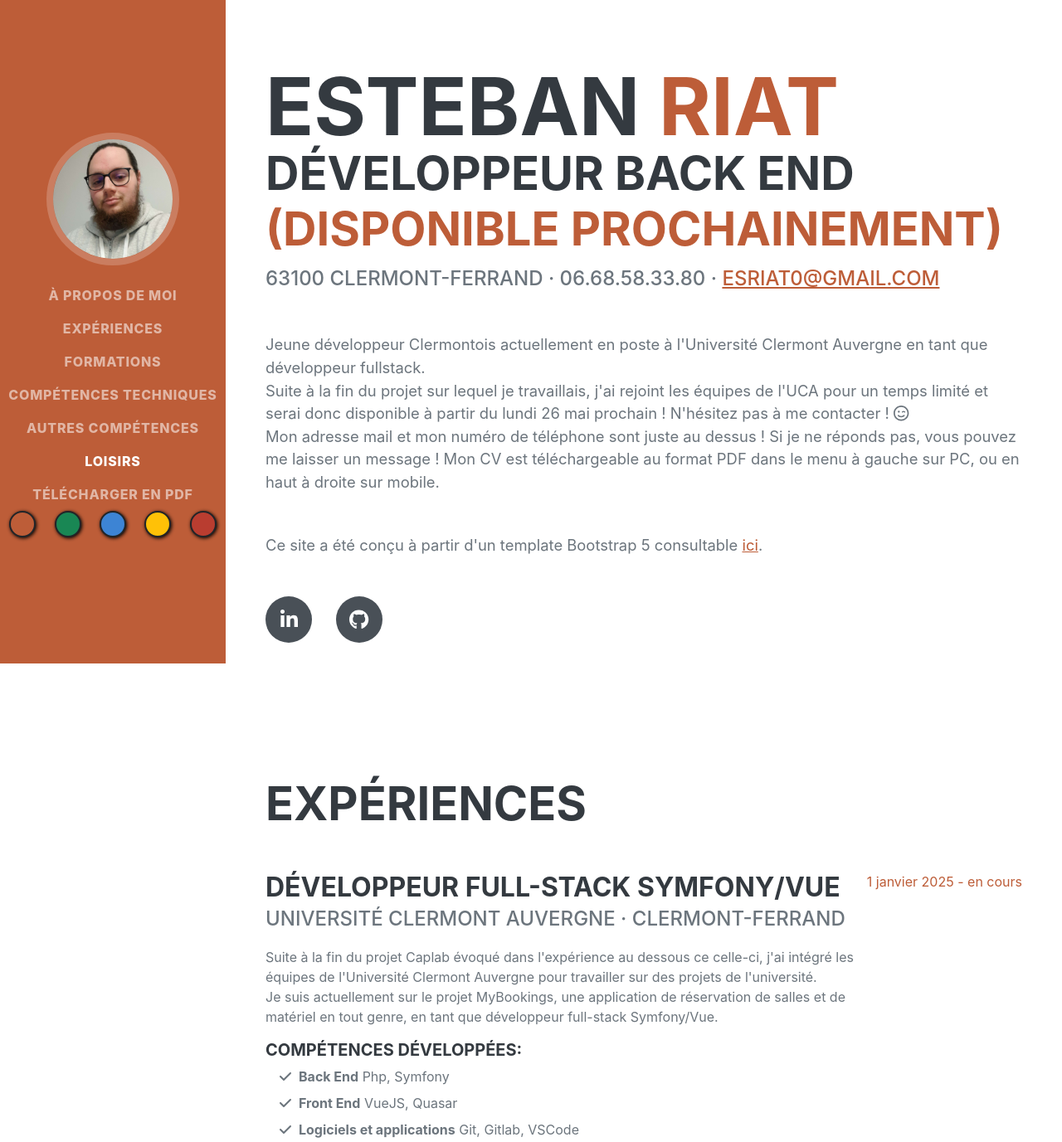
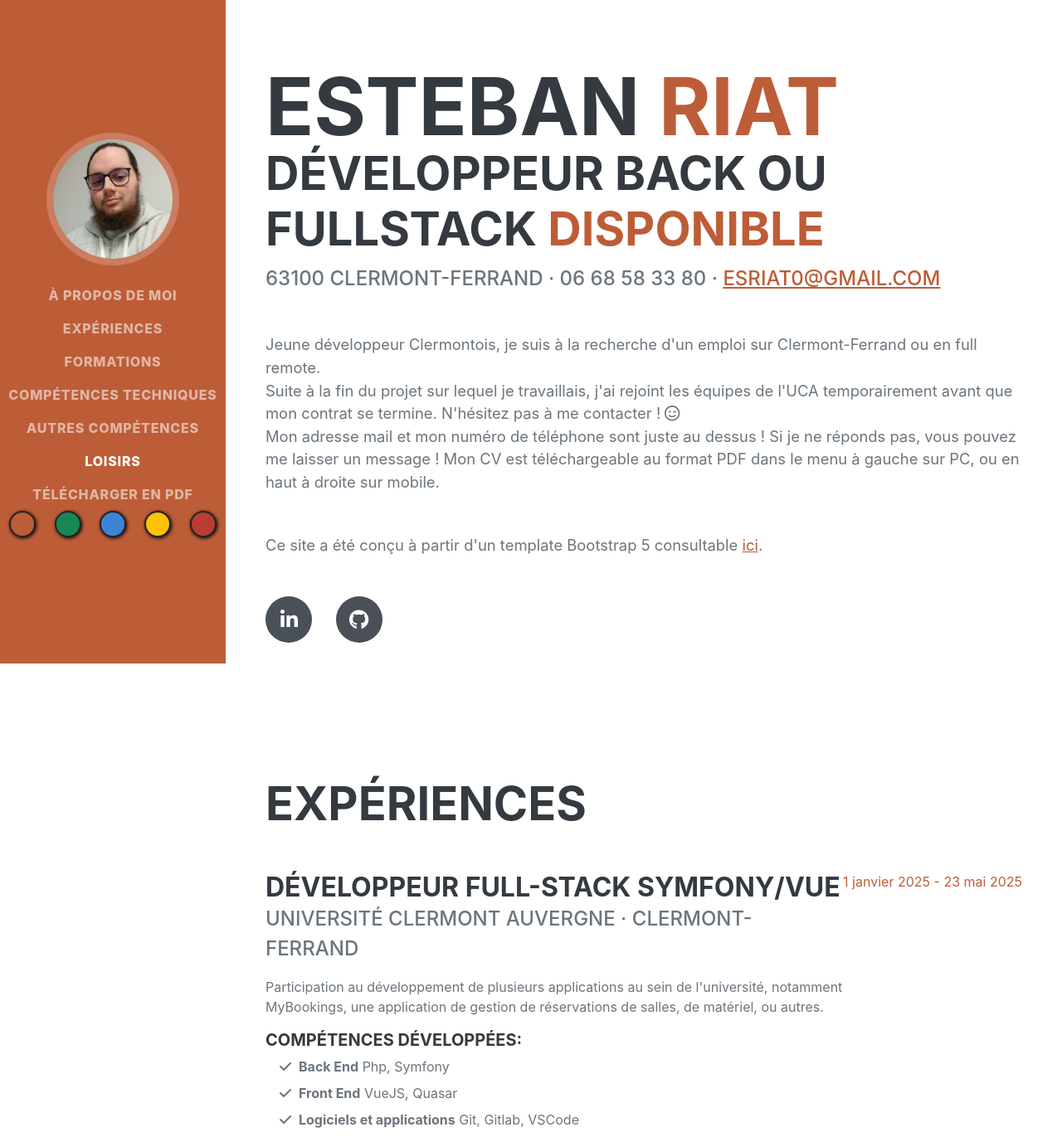
Before and after one commit to esriat/mon_cv, a plain HTML site: page index.html in a window 1280 px wide. Shown: the top 1377 px of the page at 83% size. Drawn offline with nearby package versions, Linux system fonts and the light colour scheme; a web font is replaced by a local one.

Commit message:
Unpushed old update

```diff
--- a/index.html
+++ b/index.html
@@ -57,16 +57,16 @@
                         <span class="text-primary">RIAT</span>
                     </h1>
                     <h2>
-                        Développeur Back End
-                        <span class="text-primary">(Disponible prochainement)</span>
+                        Développeur back ou fullstack
+                        <span class="text-primary">Disponible</span>
                     </h2>
                     <div class="subheading mb-5">
-                        63100 Clermont-Ferrand · 06.68.58.33.80 ·
+                        63100 Clermont-Ferrand · 06 68 58 33 80 ·
                         <a href="mailto:esriat0@gmail.com">esriat0@gmail.com</a>
                     </div>
                     <p class="lead mb-5">
-                        Jeune développeur Clermontois actuellement en poste à l'Université Clermont Auvergne en tant que développeur fullstack. <br/>
-                        Suite à la fin du projet sur lequel je travaillais, j'ai rejoint les équipes de l'UCA pour un temps limité et serai donc disponible à partir du lundi 26 mai prochain ! N'hésitez pas à me contacter ! <i class="fa-regular fa-face-smile-wink"></i>
+                        Jeune développeur Clermontois, je suis à la recherche d'un emploi sur Clermont-Ferrand ou en full remote.<br/>
+                        Suite à la fin du projet sur lequel je travaillais, j'ai rejoint les équipes de l'UCA temporairement avant que mon contrat se termine. N'hésitez pas à me contacter ! <i class="fa-regular fa-face-smile-wink"></i>
                         <br/>
 						Mon adresse mail et mon numéro de téléphone sont juste au dessus ! Si je ne réponds pas, vous pouvez me laisser un message !
                         Mon CV est téléchargeable au format PDF dans le menu à gauche sur PC, ou en haut à droite sur mobile.
@@ -92,9 +92,9 @@
                         <div class="flex-grow-1">
                             <h3 class="mb-0">Développeur full-stack Symfony/Vue</h3>
                             <div class="subheading mb-3">Université Clermont Auvergne · Clermont-Ferrand</div>
-                            <p>Suite à la fin du projet Caplab évoqué dans l'expérience au dessous ce celle-ci, j'ai intégré les équipes de l'Université Clermont Auvergne
-                                pour travailler sur des projets de l'université. <br/>
-                                Je suis actuellement sur le projet MyBookings, une application de réservation de salles et de matériel en tout genre, en tant que développeur full-stack Symfony/Vue.
+                            <p>Participation au développement de plusieurs applications au sein de
+								l'université, notamment MyBookings, une application de gestion de
+								réservations de salles, de matériel, ou autres.
                             </p>
 
                             <h5>Compétences développées:</h5>
@@ -115,7 +115,7 @@
                                 </li>
                             </ul>
                         </div>
-                        <div class="flex-shrink-0"><span class="text-primary">1 janvier 2025 - en cours</span></div>
+                        <div class="flex-shrink-0"><span class="text-primary">1 janvier 2025 - 23 mai 2025</span></div>
                     </div>
 
                     <div class="d-flex flex-column flex-md-row justify-content-between mb-5">
@@ -377,7 +377,7 @@
                             Jeux Vidéo, un peu de gaming
                             <dd>Eh oui, c'est un peu cliché, mais comme beaucoup de jeunes qui se sont lancés dans l'informatique, c'est les jeux vidéo qui m'ont fait m'y intéresser ! Rien de
                                 tel qu'un jeu vidéo dans lequel se lancer pour se divertir, pour stimuler son cerveau ou pour fuir les tracas du quotidien ! Devenir le maître de la ligue Pokémon,
-                                construire une belle maison sur Minecraft, ou se plonger dans la découverte d'un royaume maintenant détruit avec Hollow Knight, il y en a pour tous les goûts !
+								se plonger dans la découverte d'un royaume en ruines avec Hollow Knight, ou sauver le monde avec la série des Persona, il y en a pour tous les goûts !
                             </dd>
                         </dt>
 
```
